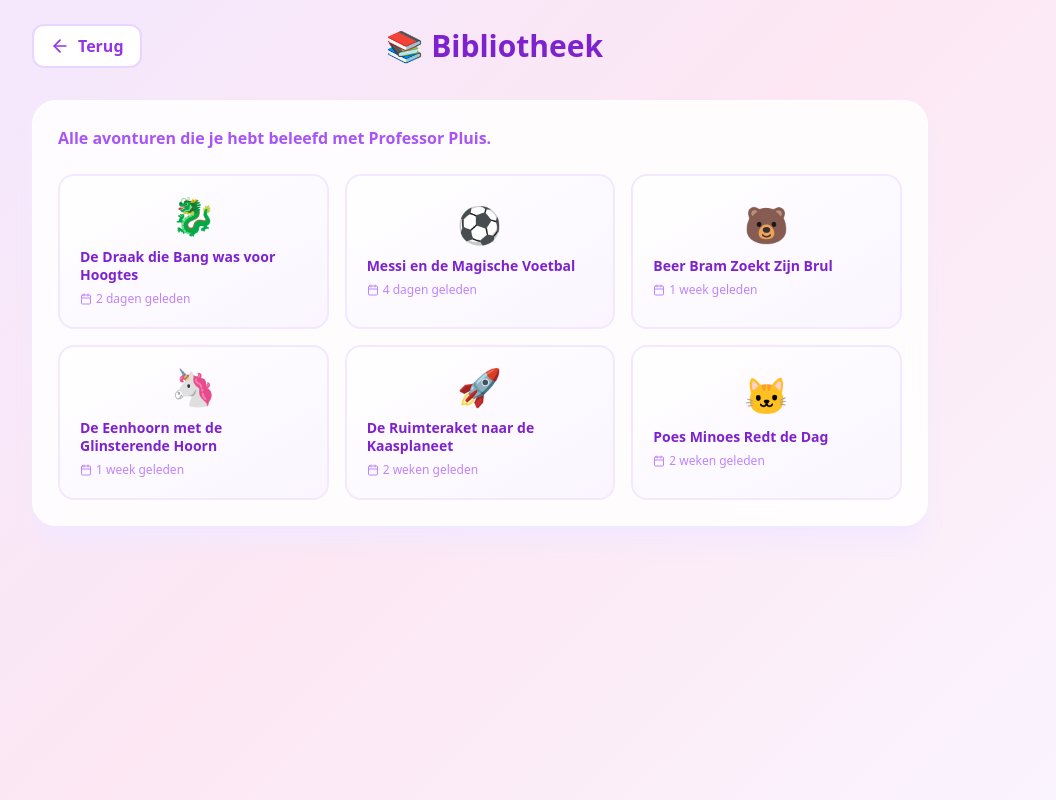
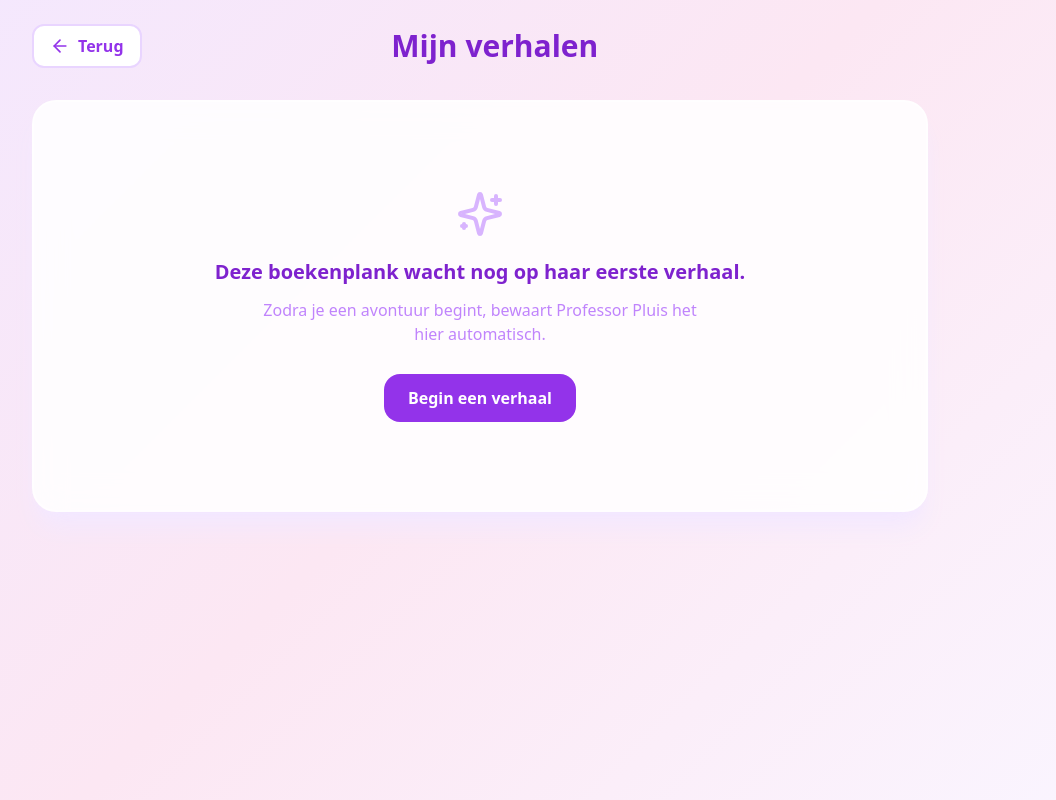
Before and after one commit to JorisVLSN/Verhalenfabriek, a Next.js app: page /library in a window 1280 px wide. Shown: the whole page, without its empty margins (160-1216 px from the left). Built offline with nearby package versions, Linux system fonts and the light colour scheme.

Commit message:
Add files via upload

```diff
--- a/app/library/page.tsx
+++ b/app/library/page.tsx
@@ -1,44 +1,41 @@
 "use client";
 
-import { Suspense, useState } from "react";
+import { Suspense, useEffect, useState } from "react";
 import { useSearchParams } from "next/navigation";
 import Link from "next/link";
 import { motion } from "framer-motion";
-import { ArrowLeft, BookOpen, Calendar } from "lucide-react";
+import { ArrowLeft, BookOpen, Calendar, Sparkles } from "lucide-react";
 import { children } from "@/lib/children";
+import { getStoredStories, StoredStory } from "@/lib/story-storage";
 
-interface Story {
-  id: string;
-  title: string;
-  emoji: string;
-  date: string;
-  childId: string;
-  preview: string;
+function formatStoryDate(value: string) {
+  return new Intl.DateTimeFormat("nl-BE", {
+    day: "numeric",
+    month: "long",
+    year: "numeric",
+  }).format(new Date(value));
 }
-
-const demoStories: Story[] = [
-  { id: "1", title: "De Draak die Bang was voor Hoogtes", emoji: "🐉", date: "2 dagen geleden", childId: "mila", preview: "Een dappere draak ontdekte dat hoogtes niet eng zijn als je vrienden hebt..." },
-  { id: "2", title: "Messi en de Magische Voetbal", emoji: "⚽", date: "4 dagen geleden", childId: "ellie", preview: "Messi vond een voetbal die kon praten en samen redde ze het stadion..." },
-  { id: "3", title: "Beer Bram Zoekt Zijn Brul", emoji: "🐻", date: "1 week geleden", childId: "mats", preview: "Beer Bram was zijn brul kwijtgeraakt, maar vond hem in de meest onverwachte plek..." },
-  { id: "4", title: "De Eenhoorn met de Glinsterende Hoorn", emoji: "🦄", date: "1 week geleden", childId: "mila", preview: "Een eenhoorn leerde dat echte magie in je hart zit, niet in je hoorn..." },
-  { id: "5", title: "De Ruimteraket naar de Kaasplaneet", emoji: "🚀", date: "2 weken geleden", childId: "mila", preview: "Een raketreis naar een planeet gemaakt van kaas, waar de maan kaasfondue serveerde..." },
-  { id: "6", title: "Poes Minoes Redt de Dag", emoji: "🐱", date: "2 weken geleden", childId: "ellie", preview: "Poes Minoes ontdekte dat ze kon vliegen en redde een nestje vogels..." },
-];
 
 function LibraryContent() {
   const searchParams = useSearchParams();
   const childId = searchParams.get("child");
   const child = children.find((candidate) => candidate.id === childId);
-  const [selectedStory, setSelectedStory] = useState<Story | null>(null);
-  const visibleStories = child
-    ? demoStories.filter((story) => story.childId === child.id)
-    : demoStories;
+  const [stories, setStories] = useState<StoredStory[]>([]);
+  const [selectedStory, setSelectedStory] = useState<StoredStory | null>(null);
+
+  useEffect(() => {
+    const allStories = getStoredStories();
+    setStories(
+      child
+        ? allStories.filter((story) => story.childId === child.id)
+        : allStories
+    );
+  }, [child]);
 
   return (
     <main className="min-h-screen p-4 md:p-6">
       <div className="max-w-4xl mx-auto">
-        {/* Header */}
-        <motion.div
+        <motion.header
           initial={{ opacity: 0, y: -20 }}
           animate={{ opacity: 1, y: 0 }}
           className="flex items-center justify-between mb-8"
@@ -50,75 +47,110 @@ function LibraryContent() {
             <ArrowLeft className="w-5 h-5" />
             Terug
           </Link>
-          <h1 className="text-3xl font-black text-purple-700">📚 Bibliotheek</h1>
-          <div className="w-20" /> {/* Spacer */}
-        </motion.div>
+          <div className="text-center">
+            <h1 className="text-3xl font-black text-purple-700">
+              Mijn verhalen
+            </h1>
+            {child && (
+              <p className="mt-1 text-sm font-bold text-purple-400">
+                De boekenplank van {child.name}
+              </p>
+            )}
+          </div>
+          <div className="w-20" />
+        </motion.header>
 
-        {/* Stories Grid */}
-        <motion.div
+        <motion.section
           initial={{ opacity: 0 }}
           animate={{ opacity: 1 }}
-          transition={{ delay: 0.2 }}
           className="bg-white/85 backdrop-blur-lg rounded-3xl p-6 shadow-xl shadow-purple-100 border-2 border-white/50"
         >
-          <p className="text-purple-500 mb-6 font-semibold">
-            {child
-              ? `Alle avonturen die ${child.name} met Professor Pluis heeft beleefd.`
-              : "Alle avonturen die je hebt beleefd met Professor Pluis."}
+          {selectedStory ? (
+            <article className="rounded-2xl border-2 border-purple-100 bg-gradient-to-br from-purple-50 to-pink-50 p-6 md:p-8">
+              <button
+                onClick={() => setSelectedStory(null)}
+                className="mb-6 font-bold text-purple-500"
+              >
+                ← Terug naar de boekenplank
+              </button>
+
+              <div className="mb-3 flex justify-center">
+                <BookOpen className="h-12 w-12 text-purple-500" />
+              </div>
+              <h2 className="text-center text-2xl font-black text-purple-700">
+                {selectedStory.title}
+              </h2>
+              <p className="mb-8 mt-2 text-center text-sm text-purple-400">
+                {formatStoryDate(selectedStory.createdAt)}
               </p>
 
-          {selectedStory ? (
-            <motion.div
-              initial={{ opacity: 0, scale: 0.9 }}
-              animate={{ opacity: 1, scale: 1 }}
-              className="bg-gradient-to-br from-purple-50 to-pink-50 rounded-2xl p-8 border-2 border-purple-100"
+              <div className="mx-auto max-w-2xl space-y-5">
+                {selectedStory.messages.map((message, index) => (
+                  <div
+                    key={`${message.role}-${index}`}
+                    className={
+                      message.role === "assistant"
+                        ? "rounded-2xl bg-white p-5 leading-relaxed text-purple-700"
+                        : "ml-auto max-w-[85%] rounded-2xl bg-purple-600 p-4 text-white"
+                    }
                   >
-              <div className="text-6xl mb-4 text-center">{selectedStory.emoji}</div>
-              <h2 className="text-2xl font-black text-purple-700 text-center mb-2">
-                {selectedStory.title}
-              </h2>
-              <div className="flex items-center justify-center gap-2 text-purple-400 mb-6">
-                <Calendar className="w-4 h-4" />
-                <span className="text-sm">{selectedStory.date}</span>
+                    {message.role === "assistant" && (
+                      <p className="mb-1 text-xs font-black text-purple-400">
+                        Professor Pluis
+                      </p>
+                    )}
+                    <p className="whitespace-pre-wrap">{message.content}</p>
                   </div>
-              <p className="text-purple-600 leading-relaxed text-center max-w-lg mx-auto">
-                {selectedStory.preview}
+                ))}
+              </div>
+            </article>
+          ) : stories.length > 0 ? (
+            <>
+              <p className="mb-6 font-semibold text-purple-500">
+                Professor Pluis heeft deze avonturen zorgvuldig bewaard.
               </p>
-              <div className="mt-8 text-center">
-                <button
-                  onClick={() => setSelectedStory(null)}
-                  className="px-6 py-3 bg-white border-2 border-purple-200 rounded-xl text-purple-600 font-bold hover:bg-purple-50 transition-colors"
-                >
-                  ← Terug naar bibliotheek
-                </button>
-              </div>
-            </motion.div>
-          ) : (
-            <div className="grid grid-cols-2 md:grid-cols-3 gap-4">
-              {visibleStories.map((story, index) => (
+              <div className="grid grid-cols-1 gap-4 sm:grid-cols-2 md:grid-cols-3">
+                {stories.map((story, index) => (
                   <motion.button
                     key={story.id}
                     initial={{ opacity: 0, y: 20 }}
                     animate={{ opacity: 1, y: 0 }}
-                  transition={{ delay: 0.1 * index }}
-                  whileHover={{ y: -5, rotate: 2 }}
-                  whileTap={{ scale: 0.95 }}
+                    transition={{ delay: index * 0.07 }}
+                    whileHover={{ y: -4 }}
                     onClick={() => setSelectedStory(story)}
-                  className="bg-gradient-to-br from-white to-purple-50 rounded-2xl p-5 border-2 border-purple-100 hover:border-purple-300 hover:shadow-lg transition-all text-left"
+                    className="rounded-2xl border-2 border-purple-100 bg-gradient-to-br from-white to-purple-50 p-5 text-left transition-all hover:border-purple-300 hover:shadow-lg"
                   >
-                  <div className="text-4xl mb-3 text-center">{story.emoji}</div>
-                  <h3 className="font-bold text-purple-700 text-sm leading-tight mb-2">
+                    <BookOpen className="mb-4 h-9 w-9 text-purple-500" />
+                    <h2 className="mb-3 font-black leading-snug text-purple-700">
                       {story.title}
-                  </h3>
-                  <div className="flex items-center gap-1 text-purple-400 text-xs">
-                    <Calendar className="w-3 h-3" />
-                    <span>{story.date}</span>
-                  </div>
+                    </h2>
+                    <p className="flex items-center gap-1 text-xs text-purple-400">
+                      <Calendar className="h-3 w-3" />
+                      {formatStoryDate(story.updatedAt)}
+                    </p>
                   </motion.button>
                 ))}
               </div>
+            </>
+          ) : (
+            <div className="py-16 text-center">
+              <Sparkles className="mx-auto mb-5 h-12 w-12 text-purple-300" />
+              <h2 className="text-xl font-black text-purple-700">
+                Deze boekenplank wacht nog op haar eerste verhaal.
+              </h2>
+              <p className="mx-auto mt-3 max-w-md text-purple-400">
+                Zodra je een avontuur begint, bewaart Professor Pluis het hier
+                automatisch.
+              </p>
+              <Link
+                href={`/story?child=${child?.id ?? "mila"}`}
+                className="mt-7 inline-flex rounded-2xl bg-purple-600 px-6 py-3 font-black text-white"
+              >
+                Begin een verhaal
+              </Link>
+            </div>
           )}
-        </motion.div>
+        </motion.section>
       </div>
     </main>
   );
--- /dev/null
+++ b/lib/story-storage.ts
@@ -0,0 +1,58 @@
+export interface StoredStoryMessage {
+  role: "user" | "assistant";
+  content: string;
+}
+
+export interface StoredStory {
+  id: string;
+  childId: string;
+  title: string;
+  createdAt: string;
+  updatedAt: string;
+  messages: StoredStoryMessage[];
+}
+
+const STORAGE_KEY = "verhalenfabriek:stories:v1";
+
+export function getStoredStories(): StoredStory[] {
+  if (typeof window === "undefined") return [];
+
+  try {
+    const value = window.localStorage.getItem(STORAGE_KEY);
+    if (!value) return [];
+
+    const stories = JSON.parse(value);
+    return Array.isArray(stories) ? stories : [];
+  } catch {
+    return [];
+  }
+}
+
+export function saveStoredStory(story: StoredStory) {
+  const stories = getStoredStories();
+  const existingIndex = stories.findIndex((item) => item.id === story.id);
+
+  if (existingIndex >= 0) {
+    stories[existingIndex] = story;
+  } else {
+    stories.unshift(story);
+  }
+
+  window.localStorage.setItem(STORAGE_KEY, JSON.stringify(stories));
+}
+
+export function createStoryTitle(
+  childName: string,
+  messages: StoredStoryMessage[]
+) {
+  const firstIdea = messages.find(
+    (message) => message.role === "user" && message.content.trim()
+  )?.content.trim();
+
+  if (!firstIdea) return `Een nieuw avontuur van ${childName}`;
+
+  const shortIdea =
+    firstIdea.length > 42 ? `${firstIdea.slice(0, 39).trim()}…` : firstIdea;
+
+  return `${childName} en ${shortIdea}`;
+}
```
Also changed, not shown: app/story/page.tsx (+40 -0 lines). Lines whose indentation alone changed are shown as unchanged.
